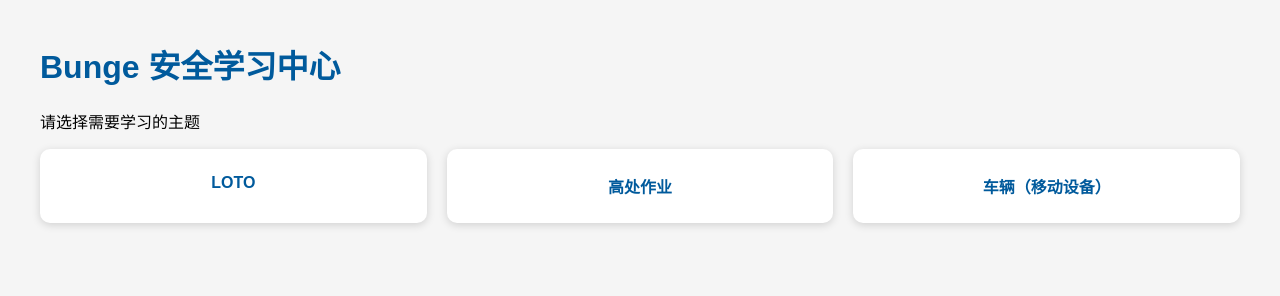
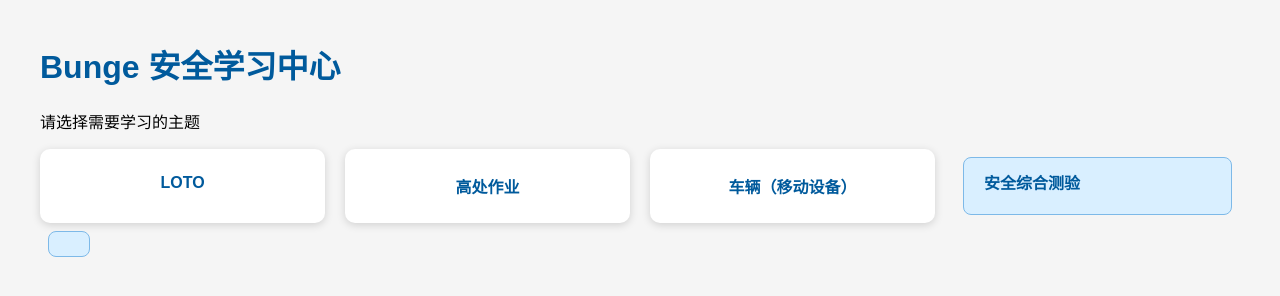
Before and after one commit to ArthurLiu18/SafetyLearningCenter, a plain HTML site: page index.html in a window 1280 px wide. Drawn offline with Linux system fonts and the light colour scheme.

Commit message:
Update index.html

```diff
--- a/index.html
+++ b/index.html
@@ -31,6 +31,8 @@
             车辆（移动设备）
         </a>
 
+        <a class="pdf-button" href="https://www.wenjuan.group/s/UZBZJvpZU0H/">
+            安全综合测验
     </div>
 
 </body>
```
